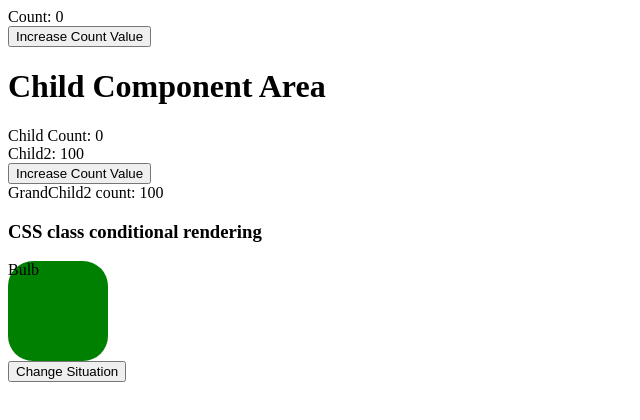
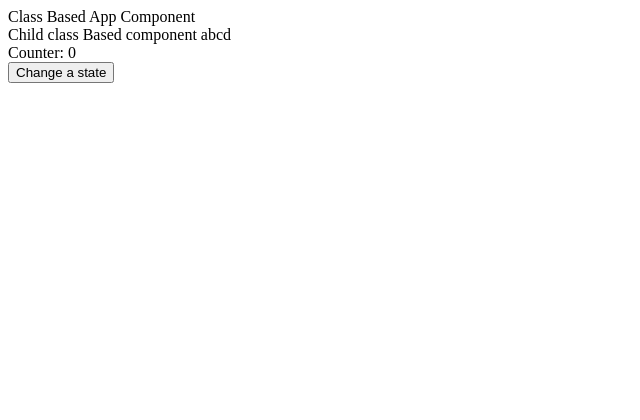
Before and after one commit to NamanJindal03/cn-1-rect, a React (Create React App) app: page / in a window 1280 px wide. Shown: the top 420 px of the page, without its empty margins (0-640 px from the left). Built offline with nearby package versions, Linux system fonts and the light colour scheme.

Commit message:
class based components

```diff
--- /dev/null
+++ b/src/classBased/App.js
@@ -0,0 +1,21 @@
+import React from 'react'
+import Child from './Child'
+
+// export default function App() {
+//   return (
+//     <div>App</div>
+//   )
+// }
+
+export default class Car extends React.Component{
+
+    render(){
+        return (
+            <>
+                <div>Class Based App Component</div>
+                <Child title={'abcd'}/>
+            </>
+
+        )
+    }
+}
--- /dev/null
+++ b/src/classBased/Child.js
@@ -0,0 +1,31 @@
+import React from 'react'
+
+
+export default class Child extends React.Component{
+
+    constructor(){
+        super();
+        this.state = {counter: 0, willComponent: true};
+        this.handleChangeState = this.handleChangeState.bind(this);
+    }
+    // state= {counter: 10} //new syntax
+
+    // handleChangeState = () => {
+    //     //setState({...state, counter: state.counter+1})
+    //     this.setState({counter: this.state.counter+1})
+    // }
+
+    handleChangeState(){
+        this.setState({counter: this.state.counter+1})
+    }
+
+    render(){
+        return (
+            <>
+                {this.state.willComponent && <div >Child class Based component {this.props.title}</div>}
+                <div>Counter: {this.state.counter}</div>
+                <button onClick={this.handleChangeState}>Change a state</button>
+            </>
+        )
+    }
+}
--- a/src/index.js
+++ b/src/index.js
@@ -4,7 +4,8 @@ import ReactDOM from 'react-dom/client';
 // import App from './movieAssignement/App';
 // import App from './conditionalRendering/App'
 // import App2 from './conditionalRendering/App2';
-import App from './renderingAndChild/App'
+// import App from './renderingAndChild/App'
+import App from "./classBased/App"
 
 const root = ReactDOM.createRoot(document.getElementById('root'));
 root.render(
```
